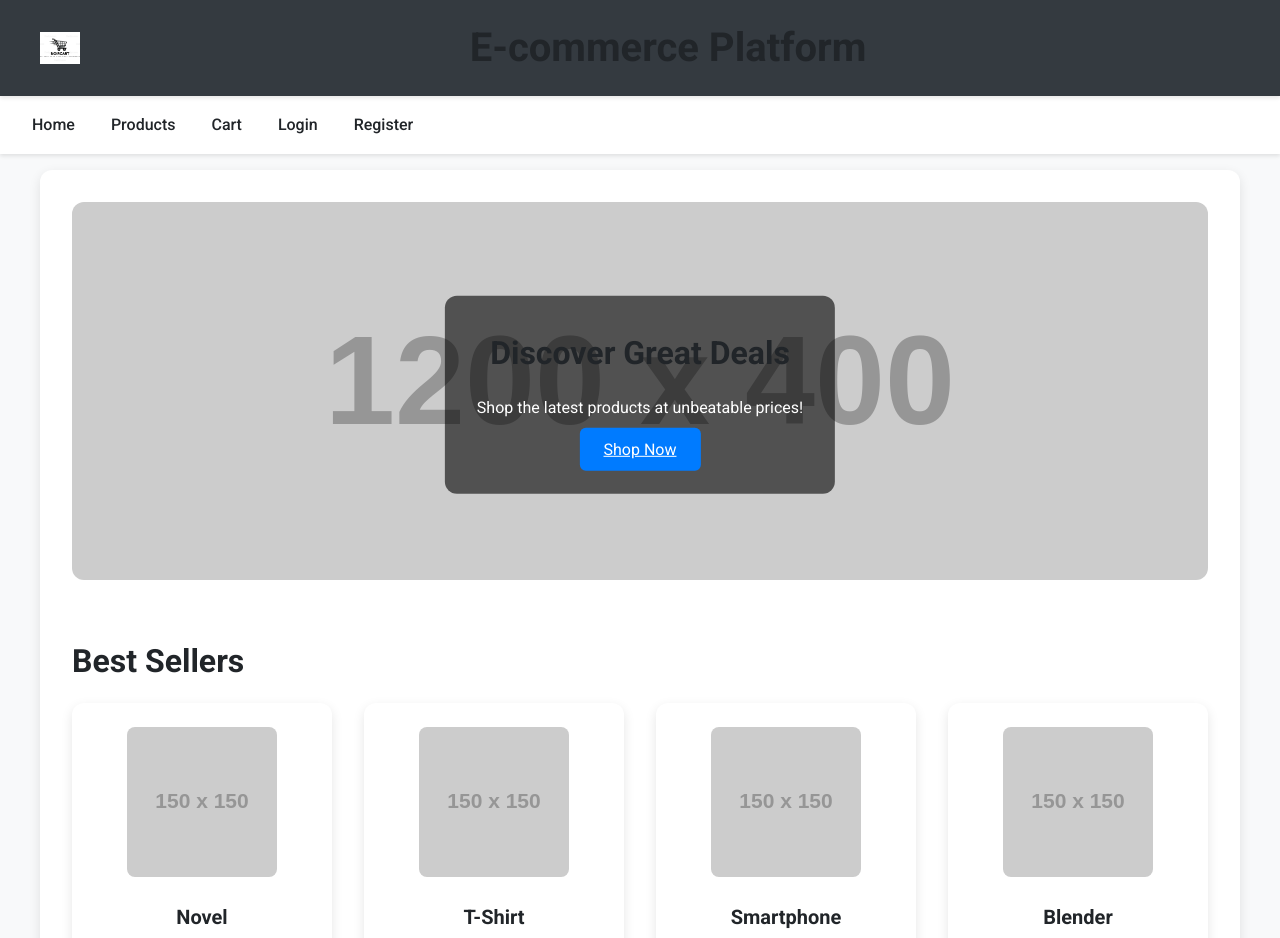
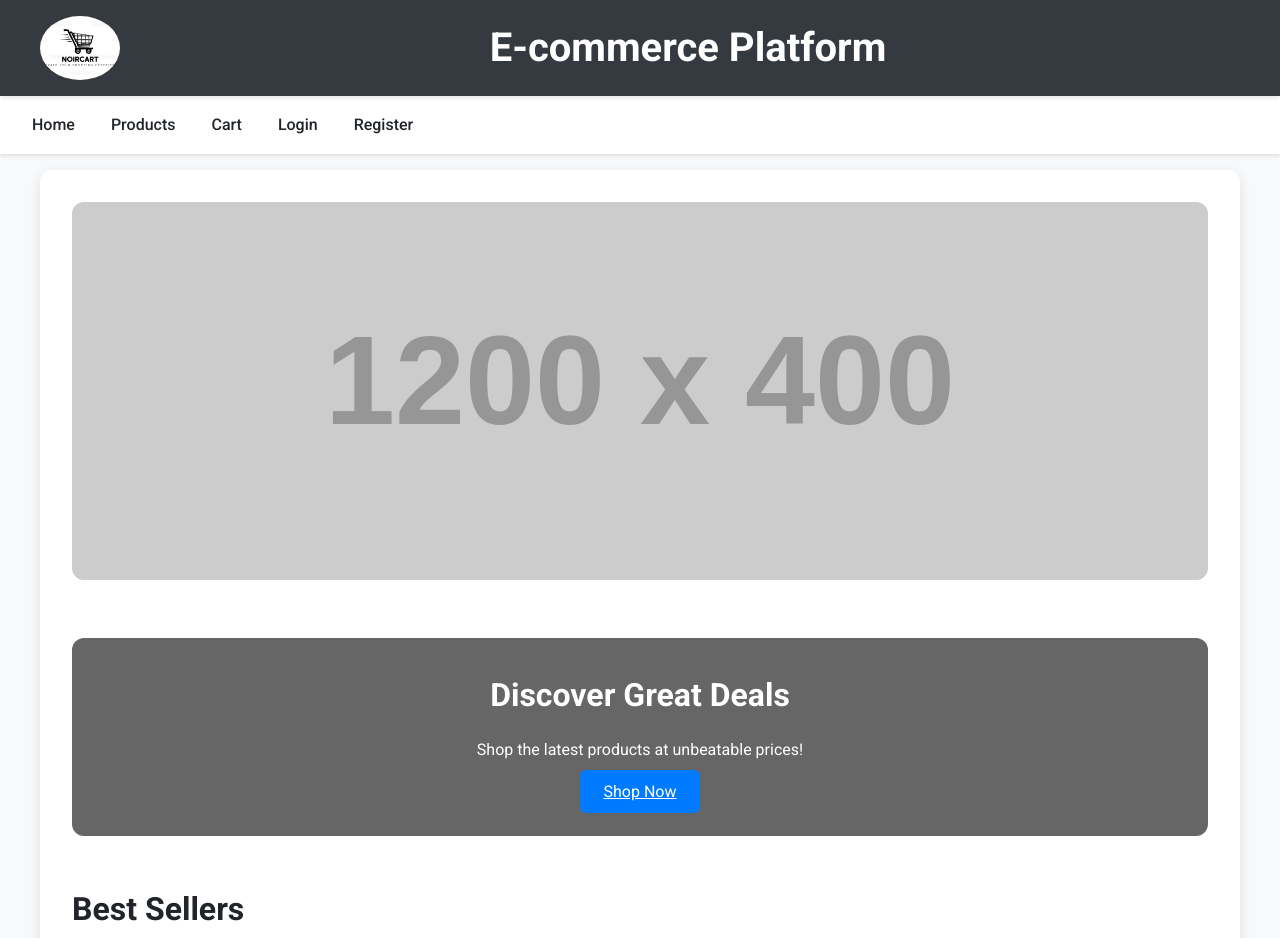
Before and after one commit to Algorithm-Archetict/E-Commerce, a website with bundled scripts: page src/pages/home.html in a window 1280 px wide. Shown: the top 938 px of the page. Built offline with nearby package versions, Linux system fonts and the light colour scheme; data requests are answered from the project's data file; placeholder pictures from the web are drawn by us.

Commit message:
updated style

```diff
--- a/src/css/base.css
+++ b/src/css/base.css
@@ -15,6 +15,8 @@ body {
 }
 
 main.content {
+    position: relative;
+    width: 100%;
     max-width: 1200px;
     margin: 1rem auto;
     padding: 2rem;
--- a/src/css/header.css
+++ b/src/css/header.css
@@ -15,9 +15,13 @@
   align-items: center;
   justify-content: space-between;
 }
+.header-container h1{
+color: white;
+}
 
 .logo {
-    width: 40px;
+  width: 80px;
+  border-radius: 50%;
   margin-right: 1rem;
 }
 
--- a/src/css/nav.css
+++ b/src/css/nav.css
@@ -3,7 +3,7 @@
     padding: 1rem;
     box-shadow: 0 2px 4px var(--shadow);
     position: sticky;
-    top: 72px;
+    top: 95px;
     z-index: 900;
 }
 
--- a/src/css/products.css
+++ b/src/css/products.css
@@ -1,6 +1,6 @@
 .product-grid {
   display: grid;
-    grid-template-columns: repeat(auto-fill, minmax(250px, 1fr));
+  grid-template-columns: repeat(auto-fill, minmax(300px, 1fr));
   gap: 2rem;
 }
 
@@ -25,6 +25,7 @@
 }
 
 .product-card h3 {
+    color: var(--text);
   font-size: 1.25rem;
   margin-bottom: 0.5rem;
 }
@@ -108,14 +109,14 @@
 }
 
 .hero-text {
-    position: absolute;
-    top: 50%;
-    left: 50%;
-    transform: translate(-50%, -50%);
+    margin-top: 50px;
   background: rgba(0, 0, 0, 0.6);
   padding: 2rem;
   border-radius: 12px;
   color: var(--white);
+}
+.hero-text h2{
+    color: white;
 }
 
 @media (max-width: 768px) {
--- a/src/css/typography.css
+++ b/src/css/typography.css
@@ -1,6 +1,6 @@
 @import url('https://fonts.googleapis.com/css2?family=Roboto:wght@400;500;700&display=swap');
 
-h1, h2, h3 {
+h1, h2 ,h3 {
     font-weight: 700;
     color: var(--text);
 }
```
Also changed, not shown: src/css/cart.css (+5 -2 lines), src/css/dashboard.css (+5 -2 lines). Lines whose indentation alone changed are shown as unchanged.
